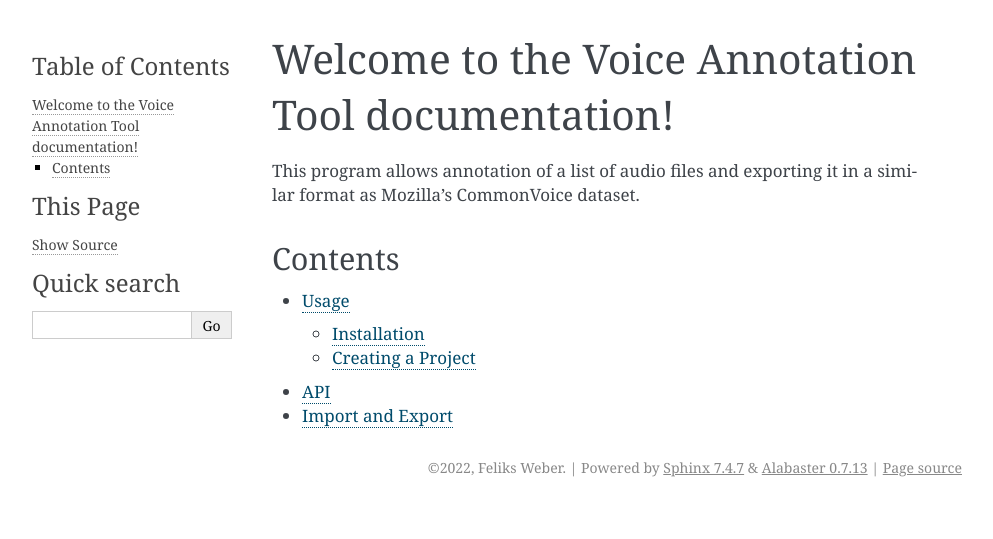
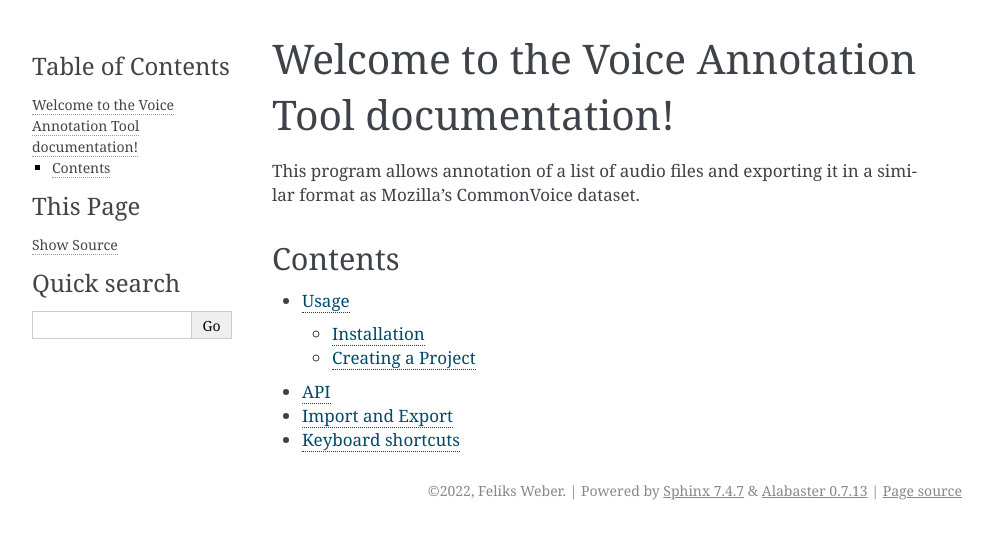
Before and after one commit to tud-zih-energy/voice-annotation-tool, a Sphinx documentation site: the page built from docs/index.rst, in a window 1280 px wide. Shown: the top 539 px of the page, without its empty margins (148-1141 px from the left). Built offline with Sphinx 7.4.7, drawn with Linux system fonts in a browser that asks for light colours.

Commit message:
Add shortcuts section

```diff
--- a/docs/index.rst
+++ b/docs/index.rst
@@ -11,3 +11,4 @@
    usage
    api
    import_export
+   shortcuts
--- /dev/null
+++ b/docs/shortcuts.rst
@@ -0,0 +1,4 @@
+Keyboard shortcuts
+==================
+
+Keyboard shortcuts can be configured under Settings>Keyboard Shortcuts.
```
